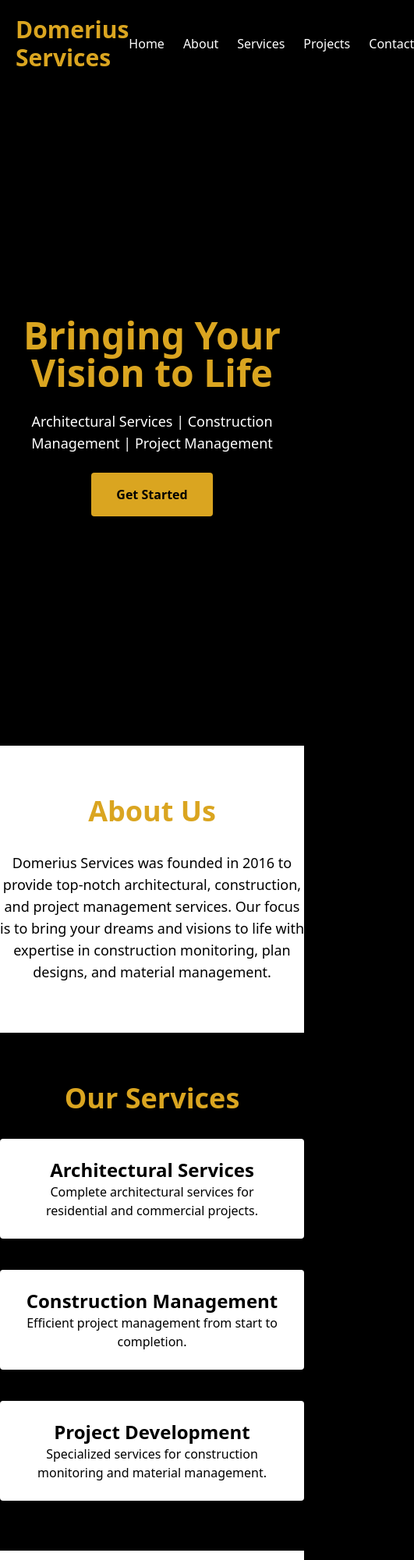
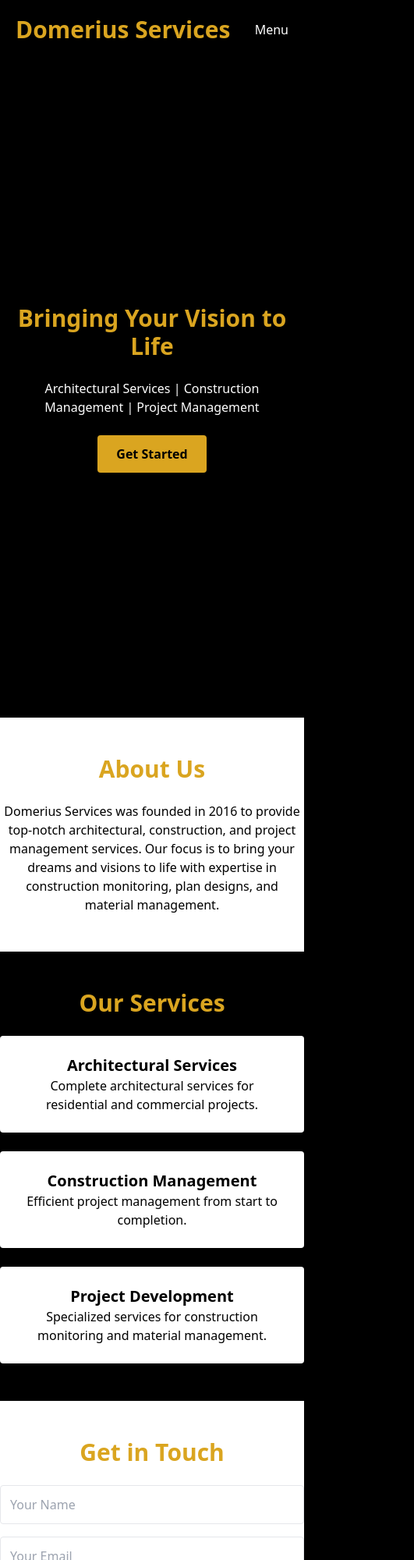
Before and after one commit to TraderJoe97/Domerius_Construction, a plain HTML site: page index.html in a window 390 px wide. Shown: the top 2000 px of the page at 78% size, 531 px wide, since content can reach past the window. Drawn offline with nearby package versions, Linux system fonts and the light colour scheme.

Commit message:
responsive design

```diff
--- a/index.html
+++ b/index.html
@@ -24,51 +24,59 @@
     <header class="bg-black text-white">
         <nav class="flex justify-between p-5 items-center">
             <h1 class="text-gold text-3xl font-bold">Domerius Services</h1>
-            <ul class="flex space-x-6">
+            <ul class="hidden md:flex space-x-6">
                 <li><a href="#" class="text-white hover:text-gold">Home</a></li>
                 <li><a href="#" class="text-white hover:text-gold">About</a></li>
                 <li><a href="#" class="text-white hover:text-gold">Services</a></li>
                 <li><a href="#" class="text-white hover:text-gold">Projects</a></li>
                 <li><a href="#" class="text-white hover:text-gold">Contact</a></li>
             </ul>
+            <button id="menu-toggle" class="md:hidden text-white">Menu</button>
         </nav>
+        <ul id="mobile-menu" class="md:hidden flex-col space-y-4 hidden p-5 bg-black">
+            <li><a href="#" class="text-white hover:text-gold">Home</a></li>
+            <li><a href="#" class="text-white hover:text-gold">About</a></li>
+            <li><a href="#" class="text-white hover:text-gold">Services</a></li>
+            <li><a href="#" class="text-white hover:text-gold">Projects</a></li>
+            <li><a href="#" class="text-white hover:text-gold">Contact</a></li>
+        </ul>
     </header>
 
     <!-- Hero Section -->
     <section class="relative bg-cover bg-center h-screen" style="background-image: url('construction-bg.jpg');">
         <div class="absolute inset-0 bg-black opacity-70"></div>
-        <div class="relative z-10 text-center flex flex-col items-center justify-center h-full space-y-6">
-            <h2 class="text-5xl font-bold text-gold .bg-gradient-gold">Bringing Your Vision to Life</h2>
-            <p class="text-lg text-white">Architectural Services | Construction Management | Project Management</p>
-            <a href="#" class="px-8 py-4 bg-gold text-black font-semibold rounded hover:bg-white">Get Started</a>
+        <div class="relative z-10 text-center flex flex-col items-center justify-center h-full space-y-6 p-4">
+            <h2 class="text-3xl md:text-5xl font-bold text-gold">Bringing Your Vision to Life</h2>
+            <p class="text-md md:text-lg text-white">Architectural Services | Construction Management | Project Management</p>
+            <a href="#" class="px-6 md:px-8 py-3 md:py-4 bg-gold text-black font-semibold rounded hover:bg-white">Get Started</a>
         </div>
     </section>
 
     <!-- About Section -->
-    <section class="py-16 bg-white text-black">
+    <section class="py-12 md:py-16 bg-white text-black">
         <div class="container mx-auto text-center">
-            <h2 class="text-4xl font-bold text-gold mb-8">About Us</h2>
-            <p class="max-w-4xl mx-auto text-lg">
+            <h2 class="text-3xl md:text-4xl font-bold text-gold mb-6 md:mb-8">About Us</h2>
+            <p class="max-w-2xl md:max-w-4xl mx-auto text-md md:text-lg">
                 Domerius Services was founded in 2016 to provide top-notch architectural, construction, and project management services. Our focus is to bring your dreams and visions to life with expertise in construction monitoring, plan designs, and material management.
             </p>
         </div>
     </section>
 
     <!-- Services Section -->
-    <section class="py-16 bg-black text-white">
+    <section class="py-12 md:py-16 bg-black text-white">
         <div class="container mx-auto text-center">
-            <h2 class="text-4xl font-bold text-gold mb-8">Our Services</h2>
-            <div class="grid grid-cols-1 md:grid-cols-3 gap-10">
+            <h2 class="text-3xl md:text-4xl font-bold text-gold mb-6 md:mb-8">Our Services</h2>
+            <div class="grid grid-cols-1 md:grid-cols-3 gap-6 md:gap-10">
                 <div class="service-card p-6 bg-white text-black rounded shadow-lg hover:bg-gold hover:text-white">
-                    <h3 class="text-2xl font-semibold">Architectural Services</h3>
+                    <h3 class="text-xl md:text-2xl font-semibold">Architectural Services</h3>
                     <p>Complete architectural services for residential and commercial projects.</p>
                 </div>
                 <div class="service-card p-6 bg-white text-black rounded shadow-lg hover:bg-gold hover:text-white">
-                    <h3 class="text-2xl font-semibold">Construction Management</h3>
+                    <h3 class="text-xl md:text-2xl font-semibold">Construction Management</h3>
                     <p>Efficient project management from start to completion.</p>
                 </div>
                 <div class="service-card p-6 bg-white text-black rounded shadow-lg hover:bg-gold hover:text-white">
-                    <h3 class="text-2xl font-semibold">Project Development</h3>
+                    <h3 class="text-xl md:text-2xl font-semibold">Project Development</h3>
                     <p>Specialized services for construction monitoring and material management.</p>
                 </div>
             </div>
@@ -76,16 +84,16 @@
     </section>
 
     <!-- Contact Section -->
-    <section class="py-16 bg-white text-black">
+    <section class="py-12 md:py-16 bg-white text-black">
         <div class="container mx-auto text-center">
-            <h2 class="text-4xl font-bold text-gold mb-8">Get in Touch</h2>
-            <form action="#" class="max-w-2xl mx-auto">
-                <div class="grid grid-cols-1 md:grid-cols-2 gap-6">
-                    <input type="text" placeholder="Your Name" class="border p-4 rounded">
-                    <input type="email" placeholder="Your Email" class="border p-4 rounded">
+            <h2 class="text-3xl md:text-4xl font-bold text-gold mb-6 md:mb-8">Get in Touch</h2>
+            <form netlify action="#" class="max-w-xl md:max-w-2xl mx-auto">
+                <div class="grid grid-cols-1 md:grid-cols-2 gap-4 md:gap-6">
+                    <input type="text" placeholder="Your Name" class="border p-3 md:p-4 rounded w-full">
+                    <input type="email" placeholder="Your Email" class="border p-3 md:p-4 rounded w-full">
                 </div>
-                <textarea placeholder="Your Message" class="border p-4 rounded mt-4 w-full"></textarea>
-                <button type="submit" class="mt-6 px-8 py-4 bg-gold text-black font-semibold rounded hover:bg-black hover:text-white">Send Message</button>
+                <textarea placeholder="Your Message" class="border p-3 md:p-4 rounded mt-4 w-full"></textarea>
+                <button type="submit" class="mt-4 md:mt-6 px-6 md:px-8 py-3 md:py-4 bg-gold text-black font-semibold rounded hover:bg-black hover:text-white">Send Message</button>
             </form>
         </div>
     </section>
@@ -96,5 +104,13 @@
             <p>&copy; 2024 Domerius Services. All rights reserved.</p>
         </div>
     </footer>
+
+    <script>
+        // Toggle mobile menu
+        document.getElementById('menu-toggle').addEventListener('click', function () {
+            const menu = document.getElementById('mobile-menu');
+            menu.classList.toggle('hidden');
+        });
+    </script>
 </body>
 </html>
```
